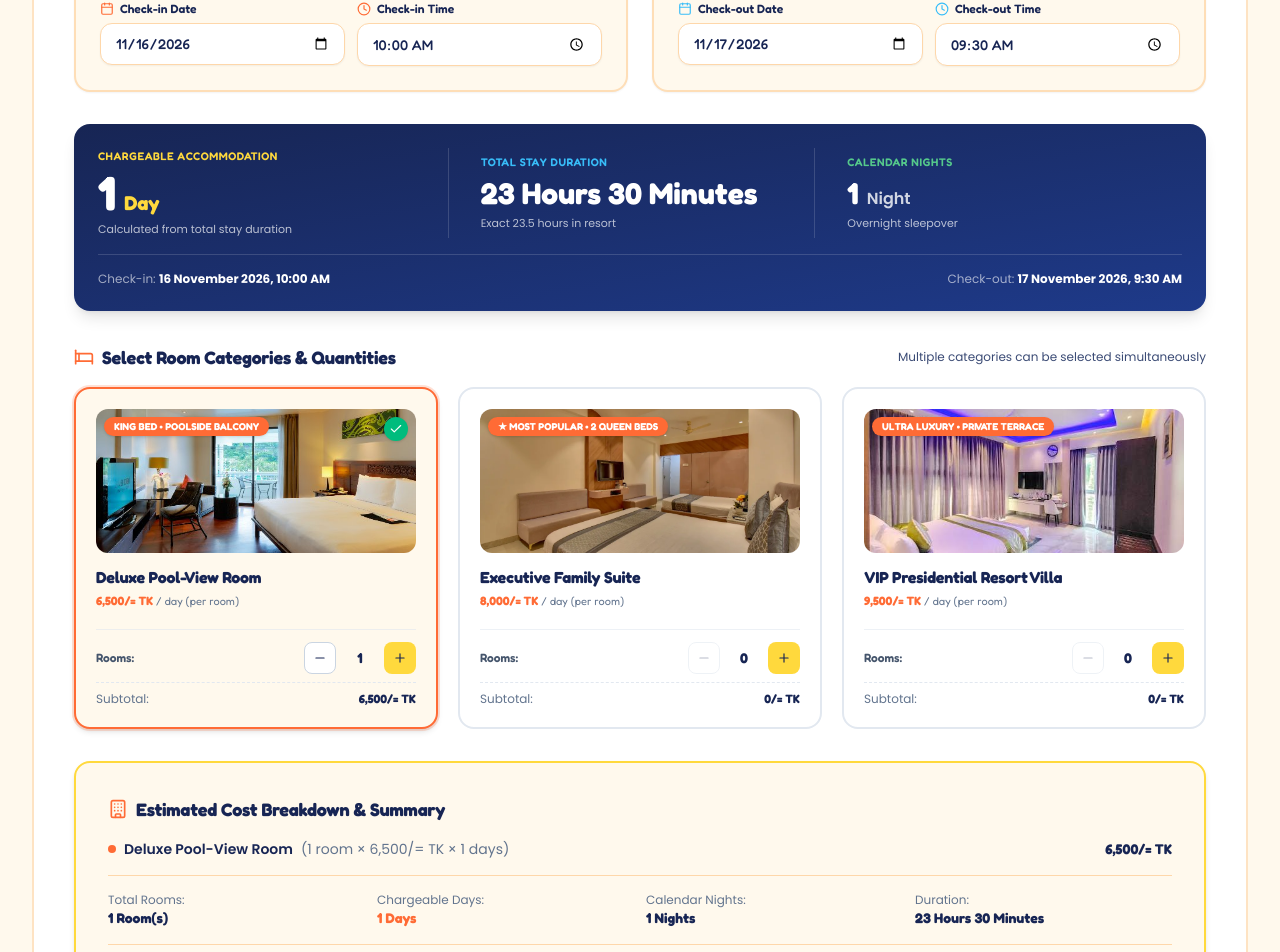
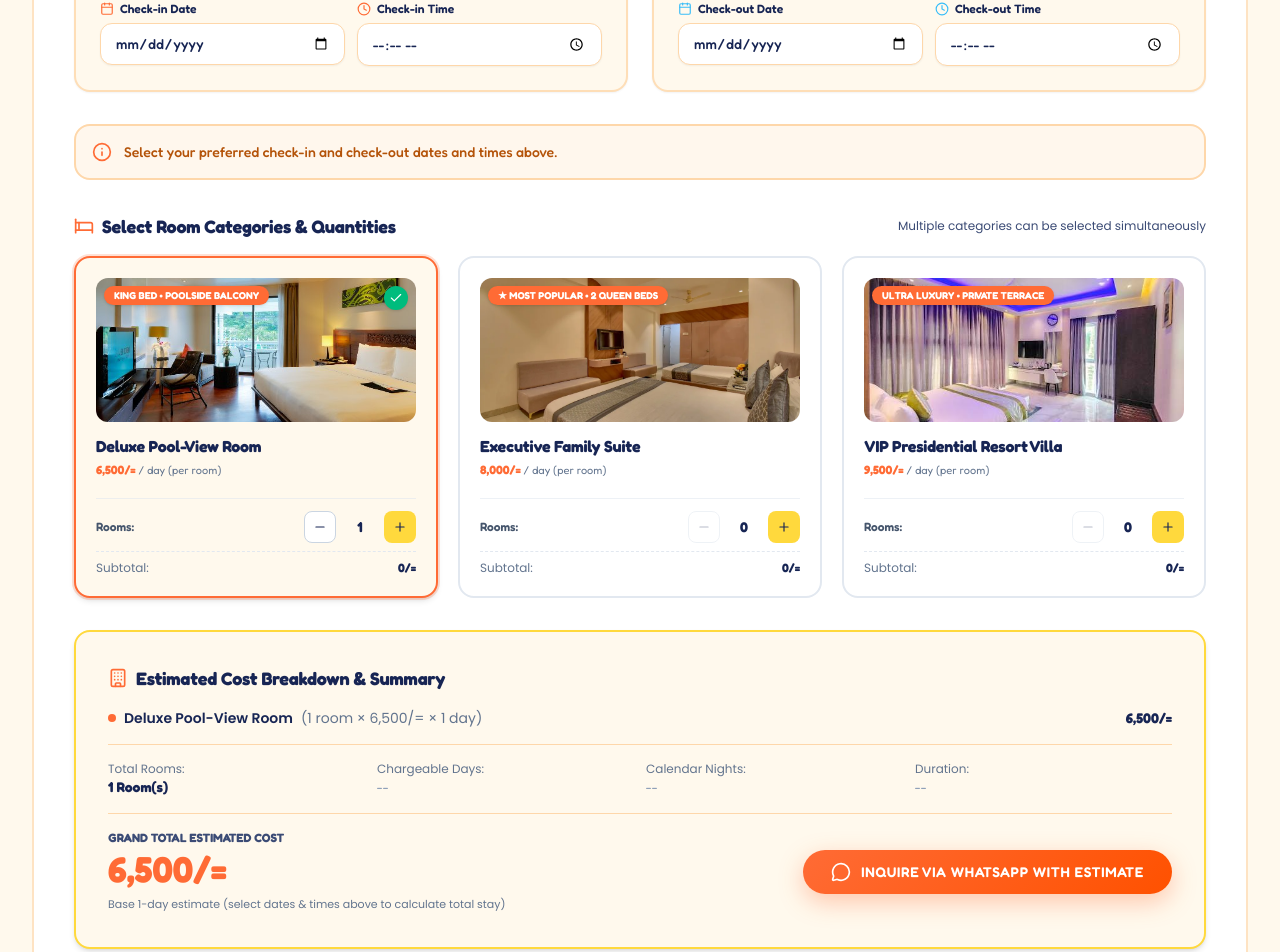
Before and after one commit to mahin1710/Amusement-Park-Web, a Next.js app in the folder frontend/: page / in a window 1280 px wide. Shown: the part 6756-7708 px from the top of the page. Built offline with nearby package versions, Linux system fonts and the light colour scheme; no server answers.

Commit message:
Keep check-in and check-out date/time inputs blank by default, and change currency format from /= TK to /=

```diff
--- a/frontend/src/components/home/ResortStaySection.tsx
+++ b/frontend/src/components/home/ResortStaySection.tsx
@@ -43,7 +43,7 @@ export function ResortStaySection() {
         "শীতাতপ নিয়ন্ত্রিত ও ২৪/৭ জেনারেটর ব্যাকআপ",
         "হাই-স্পিড ওয়াই-ফাই ও স্মার্ট টিভি",
       ],
-      rateEn: "6,500/= TK / Day",
+      rateEn: "6,500/= / Day",
       rateBn: "৳৬,৫০০ / দিন",
     },
     {
@@ -74,7 +74,7 @@ export function ResortStaySection() {
         "ওয়াটার পার্কে ভিআইপি অগ্রাধিকার প্রবেশ",
         "২৪/৭ রুম সার্ভিস ও সার্বক্ষণিক নিরাপত্তা",
       ],
-      rateEn: "8,000/= TK / Day",
+      rateEn: "8,000/= / Day",
       rateBn: "৳৮,০০০ / দিন",
     },
     {
@@ -105,7 +105,7 @@ export function ResortStaySection() {
         "সব জোনের জন্য আনলিমিটেড ফ্রি পার্ক পাস",
         "ডেডিকেটেড অ্যাটেনডেন্ট ও ফাস্ট চেক-ইন",
       ],
-      rateEn: "9,500/= TK / Day",
+      rateEn: "9,500/= / Day",
       rateBn: "৳৯,৫০০ / দিন",
     },
   ];
--- a/frontend/src/components/home/StayPriceCalculator.tsx
+++ b/frontend/src/components/home/StayPriceCalculator.tsx
@@ -46,11 +46,11 @@ export function StayPriceCalculator() {
   const { isBangla } = useTranslation();
   const initialDates = useMemo(() => getTodayAndTomorrow(), []);
 
-  // Form State (Default Check-in 10:00 AM, Check-out 09:30 AM tomorrow)
-  const [checkInDate, setCheckInDate] = useState<string>(initialDates.today);
-  const [checkInTime, setCheckInTime] = useState<string>(STAY_CONFIG.defaultCheckInTime);
-  const [checkOutDate, setCheckOutDate] = useState<string>(initialDates.tomorrow);
-  const [checkOutTime, setCheckOutTime] = useState<string>(STAY_CONFIG.defaultCheckOutTime);
+  // Form State: Starts empty so user can freely choose their preferred date & time
+  const [checkInDate, setCheckInDate] = useState<string>("");
+  const [checkInTime, setCheckInTime] = useState<string>("");
+  const [checkOutDate, setCheckOutDate] = useState<string>("");
+  const [checkOutTime, setCheckOutTime] = useState<string>("");
 
   // Default: 1 Deluxe Room selected so user immediately sees live pricing
   const [quantities, setQuantities] = useState<Record<string, number>>({
@@ -64,9 +64,9 @@ export function StayPriceCalculator() {
     return calculateStayDuration(checkInDate, checkInTime, checkOutDate, checkOutTime);
   }, [checkInDate, checkInTime, checkOutDate, checkOutTime]);
 
-  // Calculate Costs based on Chargeable Days
+  // Calculate Costs based on Chargeable Days (defaults to 1-day base rate when dates are pending)
   const costs = useMemo(() => {
-    const days = stay.isValid ? stay.chargeableDays : 0;
+    const days = stay.isValid ? stay.chargeableDays : 1;
     return calculateRoomCosts(quantities, days);
   }, [quantities, stay]);
 
@@ -79,13 +79,12 @@ export function StayPriceCalculator() {
     });
   };
 
-  // Reset to Defaults
+  // Reset to Defaults (inputs cleared)
   const handleReset = () => {
-    const { today, tomorrow } = getTodayAndTomorrow();
-    setCheckInDate(today);
-    setCheckInTime(STAY_CONFIG.defaultCheckInTime);
-    setCheckOutDate(tomorrow);
-    setCheckOutTime(STAY_CONFIG.defaultCheckOutTime);
+    setCheckInDate("");
+    setCheckInTime("");
+    setCheckOutDate("");
+    setCheckOutTime("");
     setQuantities({
       "deluxe-pool": 1,
       "executive-suite": 0,
@@ -95,7 +94,30 @@ export function StayPriceCalculator() {
 
   // Build WhatsApp Message with exact calculation details
   const whatsappBookingHref = useMemo(() => {
-    if (!stay.isValid) return "#";
+    if (!stay.isValid) {
+      const selectedRoomsSummary = costs.categoryTotals
+        .filter((c) => c.quantity > 0)
+        .map(
+          (c) =>
+            `• ${isBangla ? c.titleBn : c.titleEn}: ${
+              isBangla ? toBnDigits(c.quantity) : c.quantity
+            } ${isBangla ? "টি রুম" : "room(s)"} × ${formatCurrency(c.pricePerDayBDT, isBangla)}`
+        )
+        .join("\n");
+
+      const message = isBangla
+        ? `হ্যালো ম্যাজিক আইল্যান্ড, আমি রিসোর্ট রুম বুকিং অনুসন্ধান করতে চাই।\n\n` +
+          `নির্বাচিত রুম:\n${selectedRoomsSummary || "রুম তথ্য"}\n\n` +
+          `অনুগ্রহ করে রুমের প্রাপ্যতা ও বুকিং প্রক্রিয়া জানান।`
+        : `Hello Magic Island, I want to inquire about resort room booking.\n\n` +
+          `Selected Rooms:\n${selectedRoomsSummary || "No room selected"}\n\n` +
+          `Please share room availability and booking details.`;
+
+      return `https://wa.me/${businessConfig.hotlines.whatsapp.replace(
+        /[^0-9]/g,
+        ""
+      )}?text=${encodeURIComponent(message)}`;
+    }
 
     const selectedRoomsSummary = costs.categoryTotals
       .filter((c) => c.quantity > 0)
@@ -265,8 +287,20 @@ export function StayPriceCalculator() {
         </div>
       </div>
 
+      {/* Friendly Guide Note when inputs are empty */}
+      {stay.isIncomplete && (
+        <div className="p-4 rounded-2xl bg-[#FFF7ED] border-2 border-[#FED7AA] text-[#B45309] flex items-center gap-3 mb-8">
+          <Info className="w-5 h-5 text-[#FF6B35] shrink-0" />
+          <p className="text-xs sm:text-sm font-heading font-medium">
+            {isBangla
+              ? "আপনার সুবিধাজনক চেক-ইন ও চেক-আউট তারিখ এবং সময় নির্বাচন করুন।"
+              : "Select your preferred check-in and check-out dates and times above."}
+          </p>
+        </div>
+      )}
+
       {/* Validation Error Banner (When check-out <= check-in) */}
-      {!stay.isValid && (
+      {stay.isInvalidRange && (
         <div className="p-4 rounded-2xl bg-rose-50 border-2 border-rose-200 text-rose-800 flex items-center gap-3 mb-8 animate-in fade-in">
           <AlertCircle className="w-5 h-5 text-rose-600 shrink-0" />
           <p className="text-xs sm:text-sm font-heading font-semibold">
@@ -489,9 +523,17 @@ export function StayPriceCalculator() {
                     <span className="font-semibold">{isBangla ? item.titleBn : item.titleEn}</span>
                     <span className="text-slate-500">
                       ({isBangla ? toBnDigits(item.quantity) : item.quantity}{" "}
-                      {isBangla ? "টি রুম" : "room"} × {formatCurrency(item.pricePerDayBDT, isBangla)} ×{" "}
-                      {isBangla ? toBnDigits(stay.chargeableDays) : stay.chargeableDays}{" "}
-                      {isBangla ? "দিন" : "days"})
+                      {isBangla ? "টি রুম" : "room"} × {formatCurrency(item.pricePerDayBDT, isBangla)}
+                      {stay.isValid ? (
+                        <>
+                          {" "}× {isBangla ? toBnDigits(stay.chargeableDays) : stay.chargeableDays}{" "}
+                          {isBangla ? "দিন" : "days"}
+                        </>
+                      ) : (
+                        <>
+                          {" "}× {isBangla ? "১ দিন" : "1 day"}
+                        </>
+                      )})
                     </span>
                   </div>
                   <strong className="font-heading font-bold text-[#172554] self-end sm:self-auto">
@@ -516,8 +558,14 @@ export function StayPriceCalculator() {
               {isBangla ? "চার্জেবল দিন:" : "Chargeable Days:"}
             </span>
             <strong className="font-heading text-sm text-[#FF6B35]">
-              {isBangla ? toBnDigits(stay.chargeableDays) : stay.chargeableDays}{" "}
-              {isBangla ? "দিন" : "Days"}
+              {stay.isValid ? (
+                <>
+                  {isBangla ? toBnDigits(stay.chargeableDays) : stay.chargeableDays}{" "}
+                  {isBangla ? "দিন" : "Days"}
+                </>
+              ) : (
+                <span className="text-slate-400 font-normal">--</span>
+              )}
             </strong>
           </div>
           <div>
@@ -525,14 +573,24 @@ export function StayPriceCalculator() {
               {isBangla ? "ক্যালেন্ডার রাত:" : "Calendar Nights:"}
             </span>
             <strong className="font-heading text-sm text-[#172554]">
-              {isBangla ? toBnDigits(stay.calendarNights) : stay.calendarNights}{" "}
-              {isBangla ? "রাত" : "Nights"}
+              {stay.isValid ? (
+                <>
+                  {isBangla ? toBnDigits(stay.calendarNights) : stay.calendarNights}{" "}
+                  {isBangla ? "রাত" : "Nights"}
+                </>
+              ) : (
+                <span className="text-slate-400 font-normal">--</span>
+              )}
             </strong>
           </div>
           <div>
             <span className="text-slate-500 block">{isBangla ? "মোট সময়:" : "Duration:"}</span>
             <strong className="font-heading text-sm text-[#172554]">
-              {isBangla ? stay.formattedDurationBn : stay.formattedDurationEn}
+              {stay.isValid ? (
+                isBangla ? stay.formattedDurationBn : stay.formattedDurationEn
+              ) : (
+                <span className="text-slate-400 font-normal">--</span>
+              )}
             </strong>
           </div>
         </div>
@@ -547,9 +605,13 @@ export function StayPriceCalculator() {
               {formatCurrency(costs.grandTotalBDT, isBangla)}
             </div>
             <span className="text-[11px] text-slate-500">
-              {isBangla
-                ? "ব্রেকফাস্ট ও ফ্রি পুলসাইড প্রিভিলেজ অন্তর্ভুক্ত"
-                : "Includes breakfast & complimentary park/pool privileges"}
+              {stay.isValid
+                ? (isBangla
+                    ? "ব্রেকফাস্ট ও ফ্রি পুলসাইড প্রিভিলেজ অন্তর্ভুক্ত"
+                    : "Includes breakfast & complimentary park/pool privileges")
+                : (isBangla
+                    ? "১ দিনের বেস প্রাক্কলন (নির্দিষ্ট ভাড়া জানতে উপরে তারিখ ও সময় দিন)"
+                    : "Base 1-day estimate (select dates & times above to calculate total stay)")}
             </span>
           </div>
 
--- a/frontend/src/config/roomPricing.ts
+++ b/frontend/src/config/roomPricing.ts
@@ -135,6 +135,8 @@ export const STAY_CONFIG = {
 
 export interface StayCalculationResult {
   isValid: boolean;
+  isIncomplete?: boolean;
+  isInvalidRange?: boolean;
   errorMessageEn?: string;
   errorMessageBn?: string;
   totalMinutes: number;
@@ -188,7 +190,7 @@ export function toBnDigits(num: number | string): string {
 
 /**
  * Currency Formatter:
- * - When English: "8,000/= TK"
+ * - When English: "8,000/="
  * - When Bangla: "৳৮,০০০"
  */
 export function formatCurrency(amount: number, isBangla: boolean): string {
@@ -196,7 +198,7 @@ export function formatCurrency(amount: number, isBangla: boolean): string {
   if (isBangla) {
     return `৳${toBnDigits(formattedNumber)}`;
   }
-  return `${formattedNumber}/= TK`;
+  return `${formattedNumber}/=`;
 }
 
 export function formatTime12h(time24: string): { en: string; bn: string } {
@@ -240,6 +242,8 @@ export function calculateStayDuration(
   if (!checkInDateStr || !checkInTimeStr || !checkOutDateStr || !checkOutTimeStr) {
     return {
       isValid: false,
+      isIncomplete: true,
+      isInvalidRange: false,
       errorMessageEn: "Please select both check-in and check-out dates and times.",
       errorMessageBn: "অনুগ্রহ করে চেক-ইন ও চেক-আউট তারিখ ও সময় নির্ধারণ করুন।",
       totalMinutes: 0,
@@ -270,6 +274,8 @@ export function calculateStayDuration(
   if (diffMs <= 0) {
     return {
       isValid: false,
+      isIncomplete: false,
+      isInvalidRange: true,
       errorMessageEn: "Check-out must be strictly later than check-in date and time.",
       errorMessageBn: "চেক-আউট সময় অবশ্যই চেক-ইন তারিখ ও সময়ের পরবর্তী হতে হবে।",
       totalMinutes: 0,
```
Also changed, not shown: 1 other file (tests, documents, lock files or other folders).
